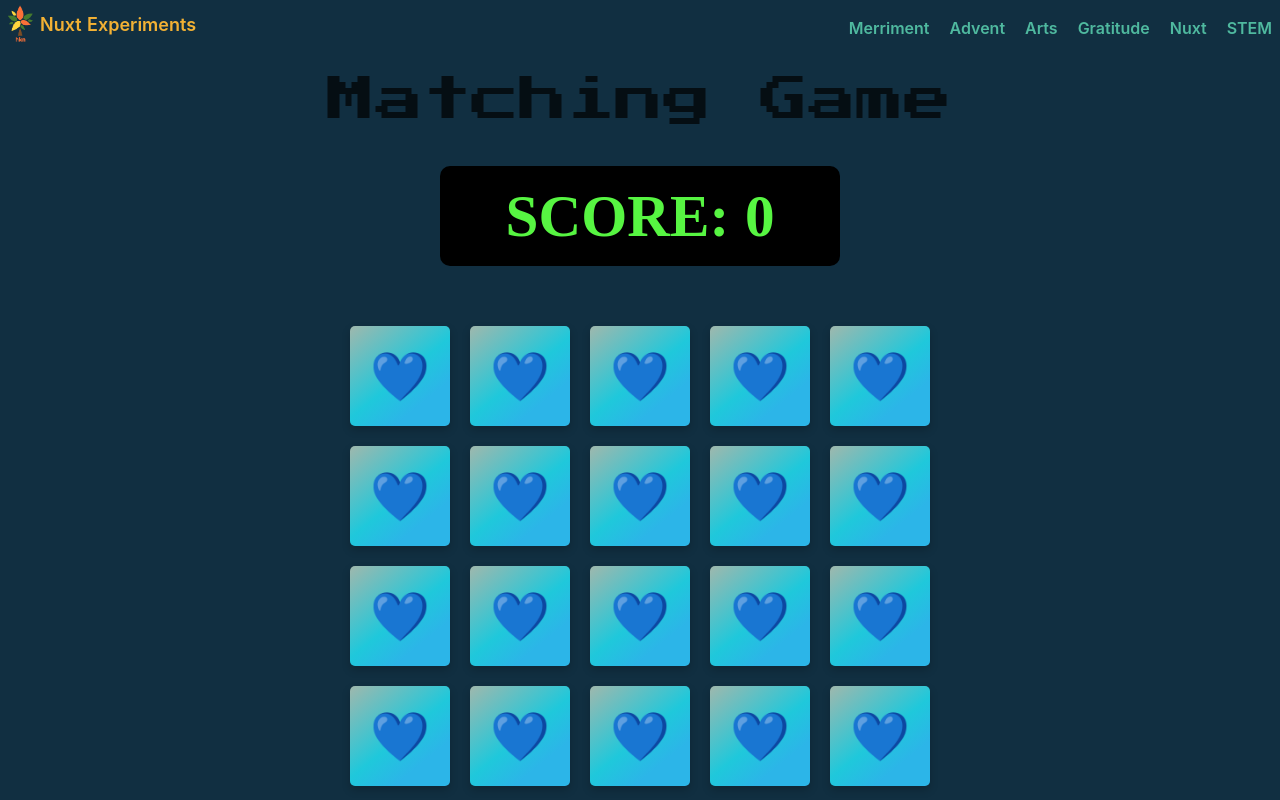
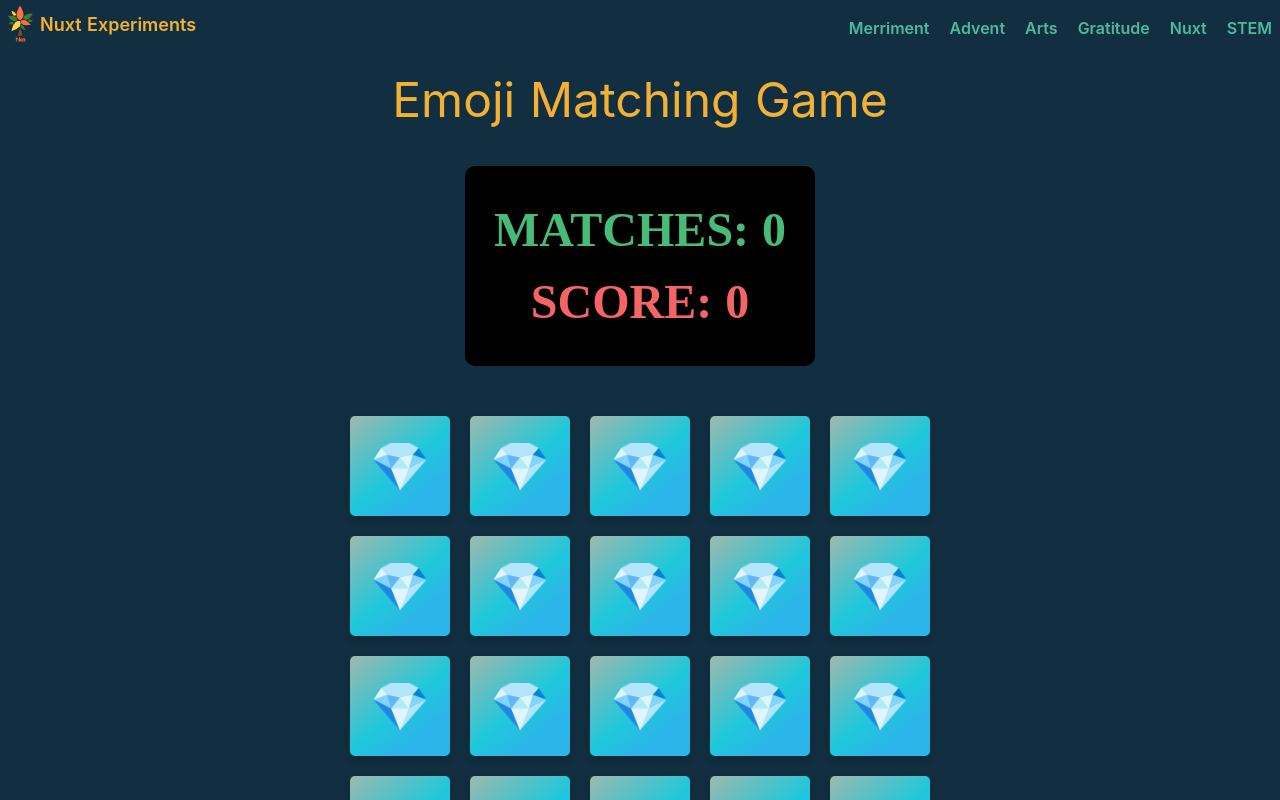
Before and after one commit to ethyl2/nuxt-experiment, a Nuxt app: page /match-game in a window 1280 px wide. Shown: the top 800 px of the page. Built offline with nearby package versions, Linux system fonts and the light colour scheme; a web font is replaced by a local one.

Commit message:
Match game now is functional

```diff
--- a/components/matchGame/Card.vue
+++ b/components/matchGame/Card.vue
@@ -62,8 +62,10 @@
 <template>
   <div class="card" @click="flipCard(card.id)">
     <div class="card-inner" :class="{ flipped: card.flipped }">
-      <div class="card-back">{{ card.value }}</div>
-      <div class="card-front">💙</div>
+      <div class="card-back" :class="{ 'cursor-not-allowed': card.flipped }">
+        {{ card.value }}
+      </div>
+      <div class="card-front">💎</div>
     </div>
   </div>
 </template>
--- a/components/matchGame/GameBoard.vue
+++ b/components/matchGame/GameBoard.vue
@@ -2,7 +2,7 @@
 .board {
   width: 100%;
   max-width: 640px;
-  margin: 20px;
+  margin: 10px;
   padding: 20px;
   display: flex;
   flex-wrap: wrap;
--- a/components/matchGame/ScoreBoard.vue
+++ b/components/matchGame/ScoreBoard.vue
@@ -1,20 +1,20 @@
 <style scoped>
 @import url('https://fonts.googleapis.com/css?family=Codystar&display=swap');
 .score-board {
-  width: 400px;
-  height: 100px;
+  width: 350px;
+  height: 200px;
   background-color: black;
-  margin: 30px 0px 10px;
+  margin: 30px 10px 10px;
   border-radius: 10px;
   display: flex;
   justify-content: center;
   align-items: center;
+  flex-flow: column nowrap;
 }
 
 .score-board-score {
   font-family: 'Codystar', cursive;
-  color: #57f542;
-  font-size: 3.7rem;
+  font-size: 3rem;
   font-weight: bold;
 }
 
@@ -31,8 +31,13 @@
 
 <template>
   <div class="score-board">
-    <h2 v-if="gameWon" class="score-board-score winner">🥳 YOU WIN!</h2>
-    <h2 v-else class="score-board-score">SCORE: {{ score }}</h2>
+    <h2 class="score-board-score text-green-500">
+      MATCHES: {{ matchesCount }}
+    </h2>
+    <h2 v-if="gameWon" class="score-board-score winner text-yellow-500">
+      🎉 YOU WIN!
+    </h2>
+    <h2 v-else class="score-board-score text-red-500">SCORE: {{ score }}</h2>
   </div>
 </template>
 
@@ -48,6 +53,10 @@ export default {
       type: Number,
       default: 0,
     },
+    matchesCount: {
+      type: Number,
+      default: 0,
+    },
   },
 }
 </script>
--- a/pages/match-game.vue
+++ b/pages/match-game.vue
@@ -1,18 +1,17 @@
-<style scoped>
-@import url('https://fonts.googleapis.com/css?family=Press+Start+2P&display=swap');
-.matching-game-title {
-  font-family: 'Press Start 2P', cursive;
-  font-size: 3rem;
-  color: rgb(0, 0, 0, 0.7);
-  padding-top: 16px;
-}
-</style>
-
 <template>
   <div class="flex flex-col items-center justify-center">
-    <h1 class="matching-game-title">Matching Game</h1>
-    <score-board />
+    <h1 class="matching-game-title text-xl pt-4 md:text-5xl">
+      Emoji Matching Game
+    </h1>
+    <score-board
+      :score="score"
+      :matches-count="pairsFoundCount"
+      :game-won="gameWon"
+    />
     <game-board :cards="cards" @flip-card="flipCard" />
+    <button type="button" @click="restart">
+      {{ gameWon ? 'Play Again' : 'Restart' }}
+    </button>
   </div>
 </template>
 
@@ -27,12 +26,12 @@ export default {
     return {
       cards: [
         {
-          value: '😂',
+          value: '🔥',
           flipped: false,
           id: 1,
         },
         {
-          value: '🍀',
+          value: '🌠',
           flipped: false,
           id: 2,
         },
@@ -47,17 +46,17 @@ export default {
           id: 4,
         },
         {
-          value: '🐸',
+          value: '🌺',
           flipped: false,
           id: 5,
         },
         {
-          value: '🐱',
+          value: '🦖',
           flipped: false,
           id: 6,
         },
         {
-          value: '🐶',
+          value: '🐿️',
           flipped: false,
           id: 7,
         },
@@ -67,23 +66,23 @@ export default {
           id: 8,
         },
         {
-          value: '🌯',
+          value: '🛸',
           flipped: false,
           id: 9,
         },
         {
-          value: '😍',
+          value: '🍧',
           matched: false,
           flipped: false,
           id: 10,
         },
         {
-          value: '😂',
+          value: '🔥',
           flipped: false,
           id: 11,
         },
         {
-          value: '🍀',
+          value: '🌠',
           flipped: false,
           id: 12,
         },
@@ -98,17 +97,17 @@ export default {
           id: 14,
         },
         {
-          value: '🐸',
+          value: '🌺',
           flipped: false,
           id: 15,
         },
         {
-          value: '🐱',
+          value: '🦖',
           flipped: false,
           id: 16,
         },
         {
-          value: '🐶',
+          value: '🐿️',
           flipped: false,
           id: 17,
         },
@@ -118,31 +117,68 @@ export default {
           id: 18,
         },
         {
-          value: '🌯',
+          value: '🛸',
           flipped: false,
           id: 19,
         },
         {
-          value: '😍',
+          value: '🍧',
           flipped: false,
           id: 20,
         },
       ],
+      selectedCards: [],
+      pairsFoundCount: 0,
+      gameWon: false,
+      score: 0,
     }
   },
   mounted() {
-    // Fisher Yates Shuffle
-    for (let i = this.cards.length - 1; i > 0; i--) {
-      const j = Math.floor(Math.random() * i)
-      const k = this.cards[i]
-      this.cards[i] = this.cards[j]
-      this.cards[j] = k
-    }
+    this.shuffleCards()
   },
   methods: {
     flipCard(cardId) {
       const [cardToFlip] = this.cards.filter((card) => card.id === cardId)
-      cardToFlip.flipped = true
+      if (!cardToFlip.flipped) {
+        cardToFlip.flipped = true
+        this.selectedCards.push(cardToFlip)
+      }
+      if (this.selectedCards.length === 2) {
+        this.checkForMatch()
+      }
+    },
+    checkForMatch() {
+      const [firstSelectedCard, secondSelectedCard] = this.selectedCards
+      if (firstSelectedCard.value === secondSelectedCard.value) {
+        this.pairsFoundCount += 1
+        if (this.pairsFoundCount === this.cards.length / 2) {
+          this.gameWon = true
+        }
+      } else {
+        setTimeout(() => {
+          firstSelectedCard.flipped = false
+          secondSelectedCard.flipped = false
+          this.score -= 1
+        }, 500)
+      }
+      this.selectedCards = []
+    },
+    shuffleCards() {
+      // Fisher Yates Shuffle
+      for (let i = this.cards.length - 1; i > 0; i--) {
+        const j = Math.floor(Math.random() * i)
+        const k = this.cards[i]
+        this.cards[i] = this.cards[j]
+        this.cards[j] = k
+      }
+    },
+    restart() {
+      this.cards.map((card) => (card.flipped = false))
+      this.shuffleCards()
+      this.gameWon = false
+      this.selectedCards = []
+      this.pairsFoundCount = 0
+      this.score = 0
     },
   },
 }
```
